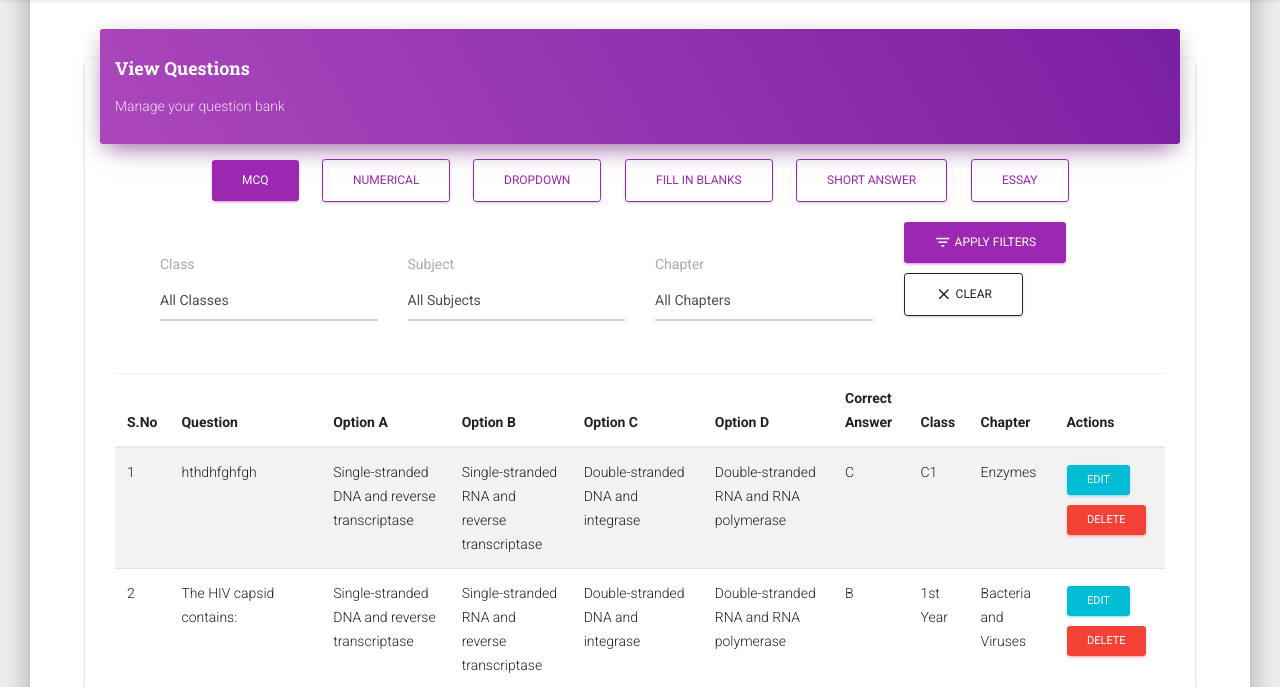
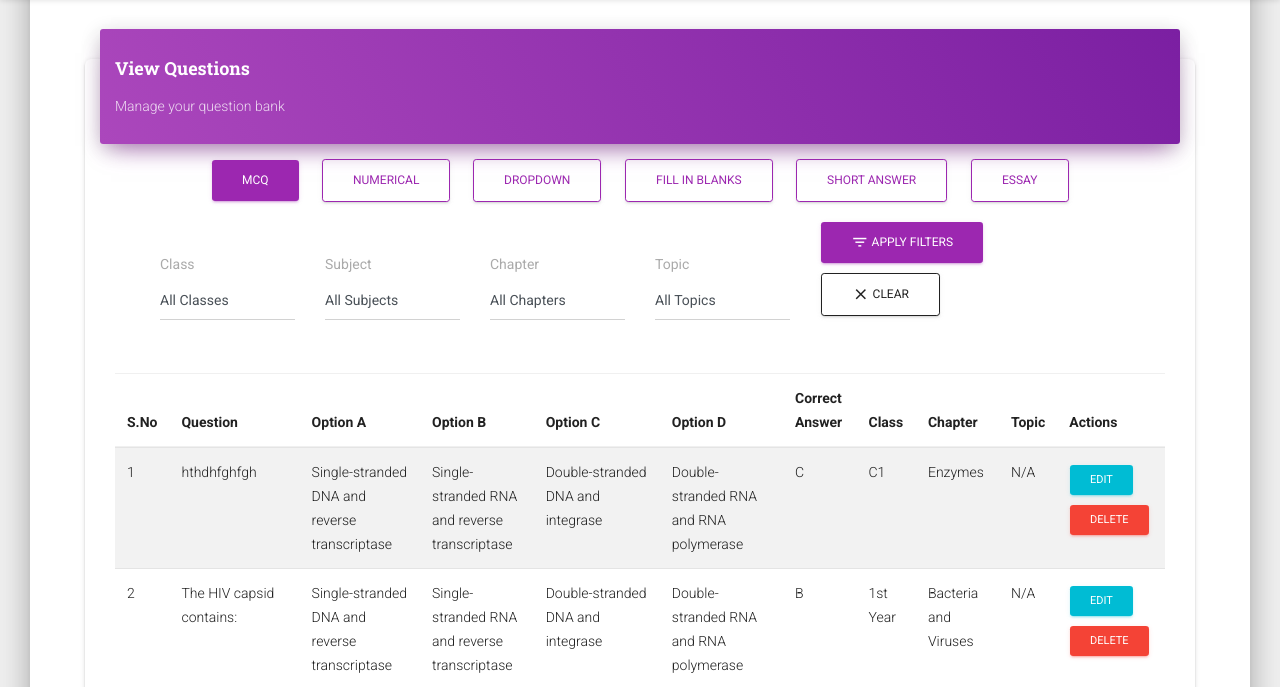
Before and after one commit to defendicon/QuizApp, a PHP site: page /view_questions.php in a window 1280 px wide. Shown: the part 61-748 px from the top of the page. Run offline with PHP 8.4, Linux system fonts and the light colour scheme; a user stored in the database is signed in; data comes from the database, SQL or seed files in the repository; tables that the repository leaves empty hold one stand-in row (values such as "Sample post").

Commit message:
Add topic filter to question bank

```diff
--- a/code/view_questions.php
+++ b/code/view_questions.php
@@ -10,6 +10,7 @@
   $filter_class_id = isset($_GET['filter_class']) ? intval($_GET['filter_class']) : 0;
   $filter_subject_id = isset($_GET['filter_subject']) ? intval($_GET['filter_subject']) : 0;
   $filter_chapter_id = isset($_GET['filter_chapter']) ? intval($_GET['filter_chapter']) : 0;
+  $filter_topic_id = isset($_GET['filter_topic']) ? intval($_GET['filter_topic']) : 0;
 
   // Pagination variables
   $records_per_page = 10;
@@ -44,6 +45,22 @@
     $chapters_result = $stmt->get_result();
     while ($row = $chapters_result->fetch_assoc()) {
       $chapters[] = $row;
+    }
+    $stmt->close();
+  }
+
+  // Fetch topics if a chapter is selected
+  $topics = [];
+  if ($filter_chapter_id) {
+    $topics_query = "SELECT topic_id, topic_name FROM topics
+                     WHERE chapter_id = ?
+                     ORDER BY topic_name";
+    $stmt = $conn->prepare($topics_query);
+    $stmt->bind_param("i", $filter_chapter_id);
+    $stmt->execute();
+    $topics_result = $stmt->get_result();
+    while ($row = $topics_result->fetch_assoc()) {
+      $topics[] = $row;
     }
     $stmt->close();
   }
@@ -111,6 +128,7 @@
     $count_sql = "SELECT COUNT(*) as total
                   FROM " . $conn->real_escape_string($table_name) . " q
                   LEFT JOIN chapters c ON q.chapter_id = c.chapter_id
+                  LEFT JOIN topics t ON q.topic_id = t.topic_id
                   LEFT JOIN classes cl ON c.class_id = cl.class_id
                   LEFT JOIN subjects s ON c.subject_id = s.subject_id
                   WHERE 1=1";
@@ -133,6 +151,11 @@
       $params_count[] = $filter_chapter_id;
       $param_types_count .= "i";
     }
+    if ($filter_topic_id) {
+      $count_sql .= " AND t.topic_id = ?";
+      $params_count[] = $filter_topic_id;
+      $param_types_count .= "i";
+    }
 
     if (!empty($params_count)) {
       $stmt_count = $conn->prepare($count_sql);
@@ -152,9 +175,10 @@
     $total_pages = ceil($total_records / $records_per_page);
 
     // Fetch questions with pagination
-    $sql_fetch_questions = "SELECT q.*, c.chapter_name, cl.class_name, s.subject_name
+    $sql_fetch_questions = "SELECT q.*, c.chapter_name, t.topic_name, cl.class_name, s.subject_name
                            FROM " . $conn->real_escape_string($table_name) . " q
                            LEFT JOIN chapters c ON q.chapter_id = c.chapter_id
+                           LEFT JOIN topics t ON q.topic_id = t.topic_id
                            LEFT JOIN classes cl ON c.class_id = cl.class_id
                            LEFT JOIN subjects s ON c.subject_id = s.subject_id
                            WHERE 1=1";
@@ -175,6 +199,11 @@
     if ($filter_chapter_id) {
       $sql_fetch_questions .= " AND c.chapter_id = ?";
       $params[] = $filter_chapter_id;
+      $param_types .= "i";
+    }
+    if ($filter_topic_id) {
+      $sql_fetch_questions .= " AND t.topic_id = ?";
+      $params[] = $filter_topic_id;
       $param_types .= "i";
     }
 
@@ -200,15 +229,15 @@
         $questions_html .= "<table class='table table-striped table-hover'>";
         // Header row - varies by question type
         if ($selected_q_type == 'mcq') {
-            $questions_html .= "<thead><tr><th>S.No</th><th>Question</th><th>Option A</th><th>Option B</th><th>Option C</th><th>Option D</th><th>Correct Answer</th><th>Class</th><th>Chapter</th><th>Actions</th></tr></thead>";
+            $questions_html .= "<thead><tr><th>S.No</th><th>Question</th><th>Option A</th><th>Option B</th><th>Option C</th><th>Option D</th><th>Correct Answer</th><th>Class</th><th>Chapter</th><th>Topic</th><th>Actions</th></tr></thead>";
         } elseif ($selected_q_type == 'numerical') {
-            $questions_html .= "<thead><tr><th>S.No</th><th>Question</th><th>Correct Answer</th><th>Class</th><th>Chapter</th><th>Actions</th></tr></thead>";
+            $questions_html .= "<thead><tr><th>S.No</th><th>Question</th><th>Correct Answer</th><th>Class</th><th>Chapter</th><th>Topic</th><th>Actions</th></tr></thead>";
         } else {
             $questions_html .= "<thead><tr><th>S.No</th><th>Question</th>";
             if ($selected_q_type == 'dropdown') {
                 $questions_html .= "<th>Options</th><th>Correct Option</th>";
             }
-            $questions_html .= "<th>Class</th><th>Chapter</th><th>Actions</th></tr></thead>";
+            $questions_html .= "<th>Class</th><th>Chapter</th><th>Topic</th><th>Actions</th></tr></thead>";
         }
 
         $questions_html .= "<tbody>";
@@ -231,9 +260,10 @@
                 $questions_html .= "<td>" . htmlspecialchars($row['answer']) . "</td>";
             }
 
-            // Add class and chapter columns for all question types
+            // Add class, chapter and topic columns for all question types
             $questions_html .= "<td>" . htmlspecialchars($row['class_name'] ?? 'N/A') . "</td>";
             $questions_html .= "<td>" . htmlspecialchars($row['chapter_name'] ?? 'N/A') . "</td>";
+            $questions_html .= "<td>" . htmlspecialchars($row['topic_name'] ?? 'N/A') . "</td>";
 
             $questions_html .= "<td>";
             $questions_html .= "<a href='questionfeed.php?action=edit&q_type=" . htmlspecialchars($selected_q_type) . "&id=" . htmlspecialchars($row['id']) . "' class='btn btn-info btn-sm' style='margin-right: 5px;'>Edit</a>";
@@ -544,7 +574,7 @@
                     <form method="GET" class="row align-items-end" id="filterForm">
                       <input type="hidden" name="q_type" value="<?php echo htmlspecialchars($selected_q_type); ?>">
 
-                      <div class="col-md-3">
+                      <div class="col-md-2">
                         <div class="form-group">
                           <label for="filter_class">Class</label>
                           <select class="form-control" id="filter_class" name="filter_class" onchange="loadChapters()">
@@ -559,7 +589,7 @@
                         </div>
                       </div>
 
-                      <div class="col-md-3">
+                      <div class="col-md-2">
                         <div class="form-group">
                           <label for="filter_subject">Subject</label>
                           <select class="form-control" id="filter_subject" name="filter_subject" onchange="loadChapters()">
@@ -574,10 +604,10 @@
                         </div>
                       </div>
 
-                      <div class="col-md-3">
+                      <div class="col-md-2">
                         <div class="form-group">
                           <label for="filter_chapter">Chapter</label>
-                          <select class="form-control" id="filter_chapter" name="filter_chapter">
+                          <select class="form-control" id="filter_chapter" name="filter_chapter" onchange="loadTopics()">
                             <option value="0">All Chapters</option>
                             <?php foreach ($chapters as $chapter): ?>
                               <option value="<?php echo $chapter['chapter_id']; ?>"
@@ -589,7 +619,22 @@
                         </div>
                       </div>
 
-                      <div class="col-md-3">
+                      <div class="col-md-2">
+                        <div class="form-group">
+                          <label for="filter_topic">Topic</label>
+                          <select class="form-control" id="filter_topic" name="filter_topic">
+                            <option value="0">All Topics</option>
+                            <?php foreach ($topics as $topic): ?>
+                              <option value="<?php echo $topic['topic_id']; ?>"
+                                <?php echo $filter_topic_id == $topic['topic_id'] ? 'selected' : ''; ?>>
+                                <?php echo htmlspecialchars($topic['topic_name']); ?>
+                              </option>
+                            <?php endforeach; ?>
+                          </select>
+                        </div>
+                      </div>
+
+                      <div class="col-md-2">
                         <div class="form-group">
                           <button type="submit" class="btn btn-primary">
                             <i class="material-icons">filter_list</i> Apply Filters
@@ -648,15 +693,17 @@
   <script src="./assets/js/material-kit.js?v=2.0.4" type="text/javascript"></script>
 
   <script type="text/javascript">
-    function loadChapters() {
+  function loadChapters() {
       var classId = $('#filter_class').val();
       var subjectId = $('#filter_subject').val();
       var chapterSelect = $('#filter_chapter');
+      var topicSelect = $('#filter_topic');
 
       console.log('loadChapters called - Class ID:', classId, 'Subject ID:', subjectId);
 
       // Clear existing options except the first one
       chapterSelect.find('option:not(:first)').remove();
+      topicSelect.find('option:not(:first)').remove();
 
       // Only load chapters if both class and subject are selected
       if (classId > 0 && subjectId > 0) {
@@ -716,6 +763,8 @@
               }));
             });
             console.log('Loaded ' + response.length + ' chapters');
+            // After loading chapters, load topics for selected chapter
+            loadTopics();
           },
           error: function(xhr, status, error) {
             console.error('AJAX Error:', status, error);
@@ -738,6 +787,50 @@
       }
     }
 
+    function loadTopics() {
+      var chapterId = $('#filter_chapter').val();
+      var topicSelect = $('#filter_topic');
+
+      topicSelect.find('option:not(:first)').remove();
+
+      if (chapterId > 0) {
+        topicSelect.prop('disabled', true);
+        topicSelect.append($('<option>', {
+          text: 'Loading topics...',
+          disabled: true,
+          selected: true
+        }));
+
+        $.ajax({
+          url: 'get_topics.php',
+          type: 'GET',
+          data: { chapter_id: chapterId },
+          dataType: 'json',
+          success: function(response) {
+            topicSelect.find('option:not(:first)').remove();
+            topicSelect.prop('disabled', false);
+
+            if (!Array.isArray(response) || response.length === 0) {
+              topicSelect.append($('<option>', { text: 'No topics found', disabled: true }));
+              return;
+            }
+
+            $.each(response, function(i, topic) {
+              topicSelect.append($('<option>', {
+                value: topic.topic_id,
+                text: topic.topic_name
+              }));
+            });
+          },
+          error: function() {
+            topicSelect.find('option:not(:first)').remove();
+            topicSelect.prop('disabled', false);
+            topicSelect.append($('<option>', { text: 'Error loading topics', disabled: true }));
+          }
+        });
+      }
+    }
+
     // Call loadChapters once when the page loads to populate based on initial selection
     $(document).ready(function() {
       console.log('Document ready - checking if we should load chapters');
@@ -747,6 +840,9 @@
         console.log('Initial values set for class and subject, loading chapters');
         loadChapters();
       }
+      if ($('#filter_chapter').val() > 0) {
+        loadTopics();
+      }
     });
   </script>
 </body>
```
